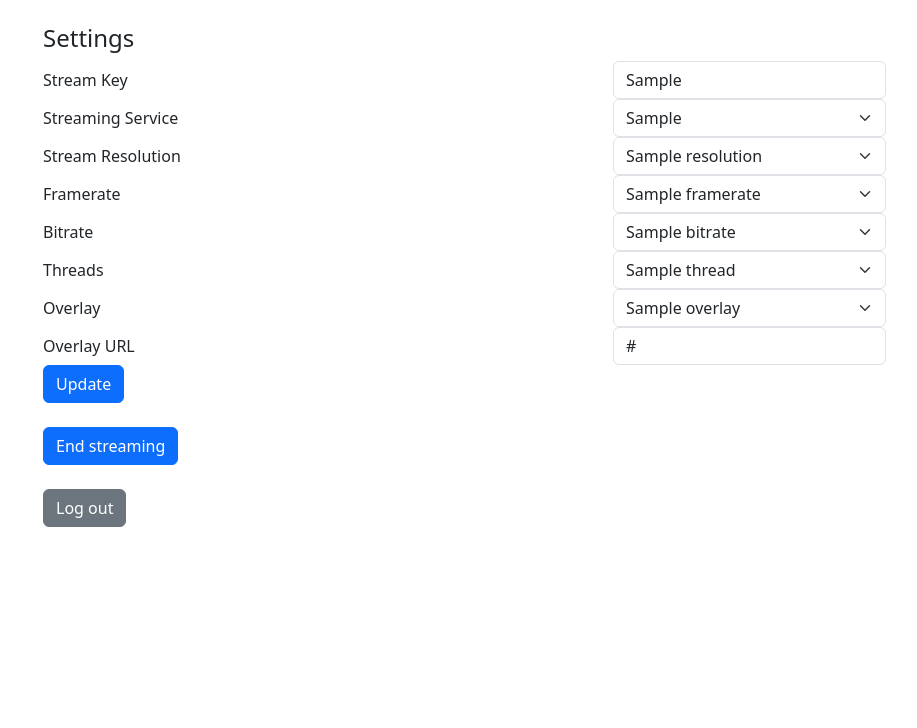
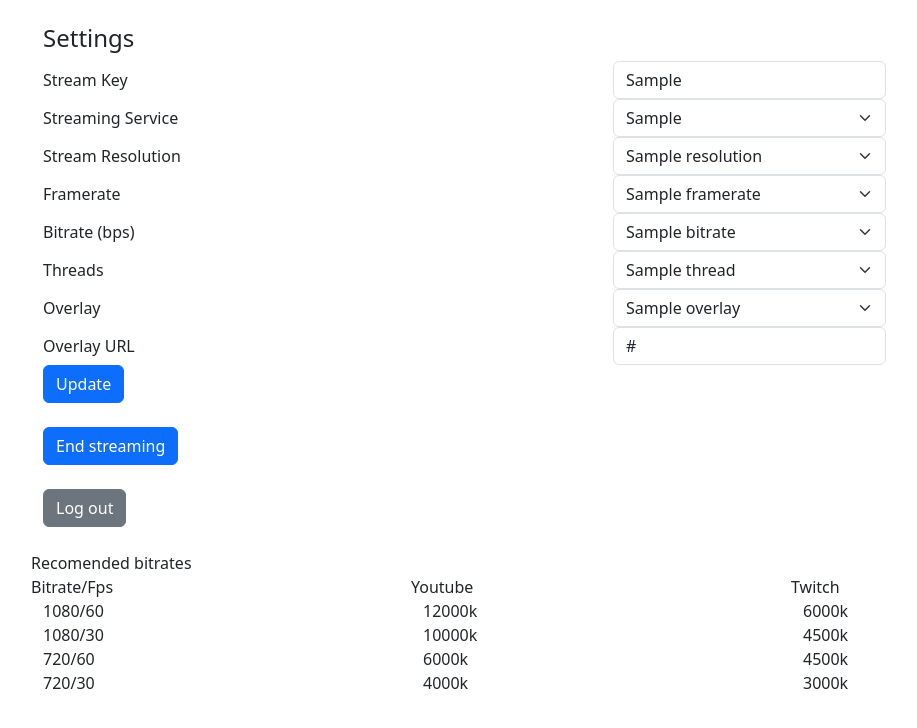
Before and after one commit to MazrimT/pi_stream, a Flask app: template app/templates/settings.html in a window 1280 px wide. Shown: the top 728 px of the page, without its empty margins (39-956 px from the left). Run offline with Flask 3, Linux system fonts and the light colour scheme; the template is opened without the code that fills it: most values are stand-ins (such as "Sample title", 1, 10 or a date in 2020); parts of the project's set-up code (start-up, migrations or seed data) failed here and were passed over; some libraries are stand-ins or nearby versions.

Commit message:
Updates and improvements

```diff
--- a/app/lib/config.py
+++ b/app/lib/config.py
@@ -18,8 +18,8 @@ class Config(object):
         self.options = {
             "streaming_services": ["youtube", "twitch"],
             "resolutions": ["1920x1080", "1280x720", "640x480"],
-            "bitrates": ["1000k", "1500k", "2500k", "3000k", "4000k", "4500k", "5000k", "6000k", "6800k", "7500k", "8M", "12M", "16M", "24M",  "45M", "68M", "160M", "240M"],
-            "framerates": ["15", "30", "60"],
+            "bitrates": ["12000k", "10000k", "6000k", "4500k", "4000k", "3000k"],
+            "framerates": ["30", "60"],
             "overlay": ["on", "off"],
             "threads": ["1", "2", "3", "4"]
         }
--- a/app/lib/streamer.py
+++ b/app/lib/streamer.py
@@ -121,6 +121,9 @@ def main():
     time.sleep(1)
     if ARGS.streaming_service == "twitch":
         stream_url = f"rtmp://live.twitch.tv/app/{ARGS.stream_key}"
+
+        #?bandwidthtest=true
+        #live_0000000_xxxxxxxxxxxx?bandwidthtest=true
     elif ARGS.streaming_service == "youtube":
         stream_url = f"rtmp://a.rtmp.youtube.com/live2/{ARGS.stream_key}"
 
@@ -164,7 +167,7 @@ def main():
 
     # setting up encoder
     print("Setting up encoder")
-    encoder = H264Encoder(bitrate=bitrate_int)
+    encoder = H264Encoder(bitrate=bitrate_int, framerate=int(ARGS.framerate), enable_sps_framerate=True)
 
     # with -c copy have to lock the audio_samplerate to 44100, 22050 or 11025, youtube gets sad when it's not 44100
     print("Setting up ffmpeg output")
--- a/app/templates/settings.html
+++ b/app/templates/settings.html
@@ -49,7 +49,7 @@
             </div>
 
             <div class="row">
-                <label class="col col-form-label">Bitrate</label>
+                <label class="col col-form-label">Bitrate (bps)</label>
                 <div class="col">
                     <select class="form-select form-select-m w-50" name="bitrate" id="bitrate" data-toggle="dropdown" aria-haspopup="true" aria-expanded="false" style="width: auto" {% if conf.streaming=="on" %}disabled{% endif %}>
                         {% for bitrate in options.bitrates %}
@@ -116,4 +116,74 @@
         </div>
     </div>
 </div>
+<br>
+
+<div class="container">
+    <div class="row">
+        Recomended bitrates
+    </div>
+    <div class="row">
+        <div class="col">
+            <div class="row">
+                Bitrate/Fps
+            </div>
+        </div>
+        <div class="col">
+            <div class="row">
+                Youtube
+            </div>
+        </div>
+        <div class="col">
+            <div class="row">
+                Twitch
+            </div>
+        </div>
+    </div>
+    <div class="row">
+        <div class="col">
+            1080/60
+        </div>
+        <div class="col">
+            12000k
+        </div>
+        <div class="col">
+            6000k
+        </div>
+    </div>
+    <div class="row">
+        <div class="col">
+            1080/30
+        </div>
+        <div class="col">
+            10000k
+        </div>
+        <div class="col">
+            4500k
+        </div>
+    </div>
+    <div class="row">
+        <div class="col">
+            720/60
+        </div>
+        <div class="col">
+            6000k
+        </div>
+        <div class="col">
+            4500k
+        </div>
+    </div>
+    <div class="row">
+        <div class="col">
+            720/30
+        </div>
+        <div class="col">
+           4000k
+        </div>
+        <div class="col">
+            3000k
+        </div>
+    </div>
+
+
+</div>
 {% endblock %}
```
Also changed, not shown: more_info.md (+9 -1 lines), README.md.
